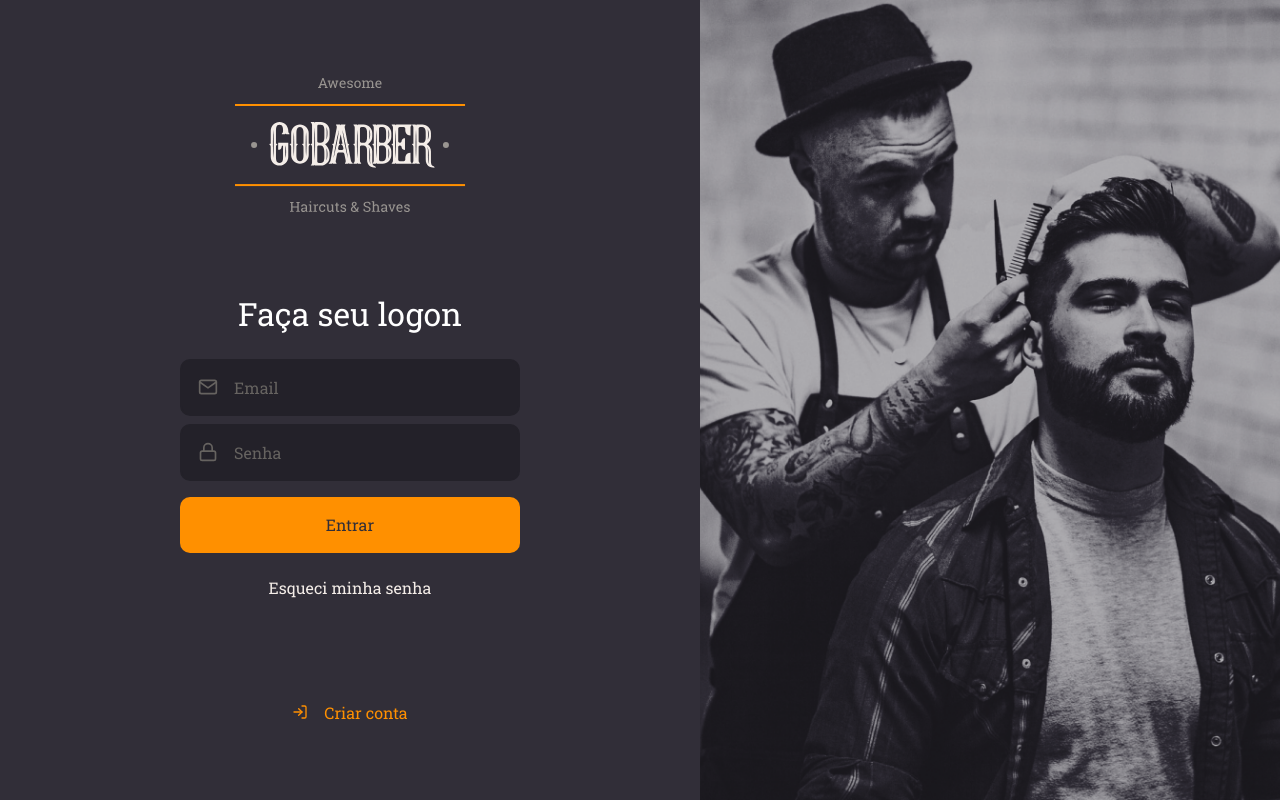
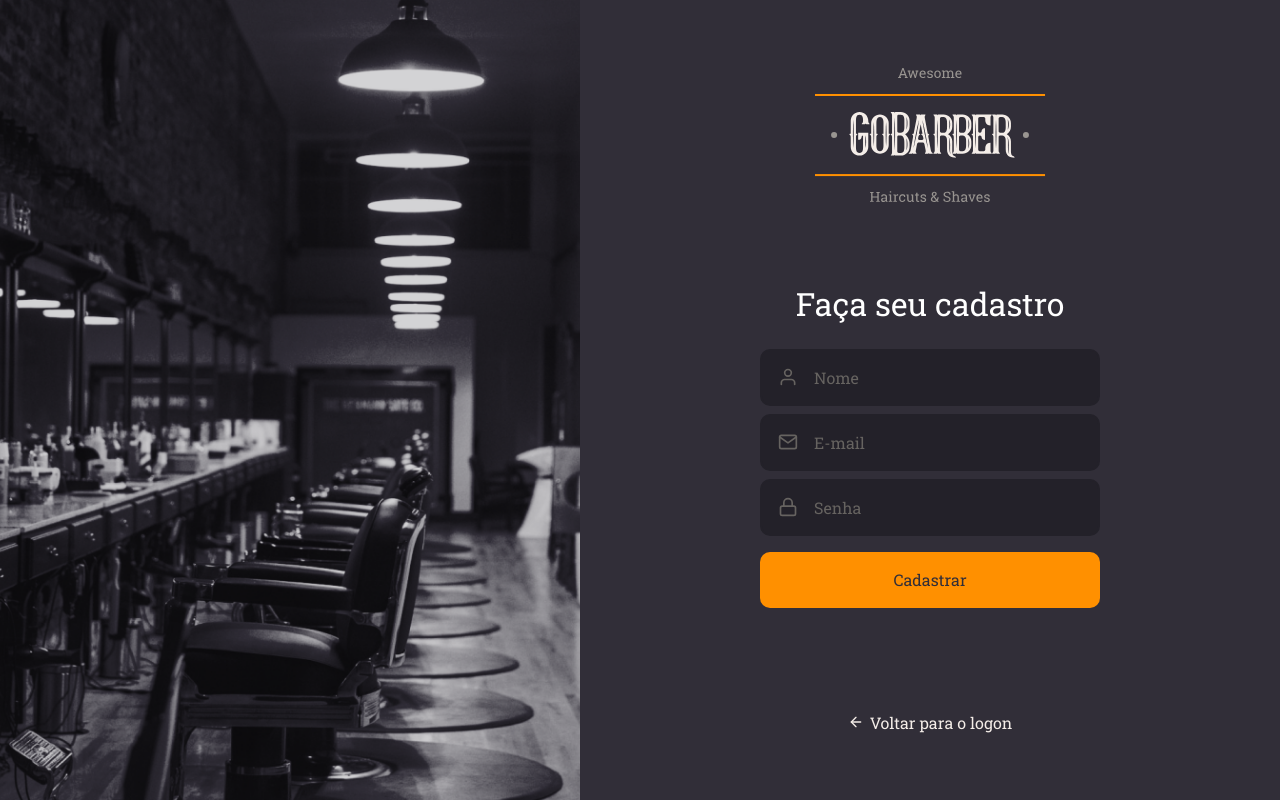
Before and after one commit to bruno8moura/gobarber-web, a React (Create React App) app: page /signup in a window 1280 px wide. Built offline with nearby package versions, Linux system fonts and the light colour scheme.

Commit message:
Signup page.

```diff
--- a/src/App.tsx
+++ b/src/App.tsx
@@ -1,10 +1,10 @@
 import React from 'react';
 import GlobalStyle from './styles/global';
-import SignIn from './pages/SignIn';
+import SignUp from './pages/SignUp';
 
 const App: React.FC = () => (
   <>
-    <SignIn />
+    <SignUp />
     <GlobalStyle />
   </>
 );
--- /dev/null
+++ b/src/pages/SignUp/index.tsx
@@ -0,0 +1,32 @@
+import React from 'react';
+import { FiMail, FiUser, FiArrowLeft, FiLock } from 'react-icons/fi';
+import logo from '../../assets/logo.svg';
+
+import { Container, Content, Background } from './styles';
+
+import Button from '../../components/Button';
+import Input from '../../components/Input';
+
+const SignIn: React.FC = () => (
+  <Container>
+    <Content>
+      <img src={logo} alt="GoBarber" />
+      <form>
+        <h1>Faça seu cadastro</h1>
+
+        <Input name="name" icon={FiUser} placeholder="Nome" type="text" />
+        <Input name="email" icon={FiMail} placeholder="E-mail" type="text" />
+        <Input name="senha" icon={FiLock} placeholder="Senha" type="password" />
+
+        <Button type="submit">Cadastrar</Button>
+      </form>
+      <a href="login">
+        <FiArrowLeft />
+        Voltar para o logon
+      </a>
+    </Content>
+    <Background />
+  </Container>
+);
+
+export default SignIn;
--- /dev/null
+++ b/src/pages/SignUp/styles.ts
@@ -0,0 +1,76 @@
+import styled from 'styled-components';
+
+import { shade } from 'polished';
+import signUpBackgroundImg from '../../assets/signup-background.png';
+
+export const Container = styled.div`
+  height: 100vh;
+
+  display: flex;
+  align-items: stretch;
+  flex-direction: row-reverse;
+`;
+
+export const Content = styled.div`
+  display: flex;
+  flex-direction: column;
+
+  align-items: center;
+
+  place-content: center;
+
+  width: 100%;
+  max-width: 700px;
+
+  form {
+    display: flex;
+    flex-direction: column;
+    width: 340px;
+    margin: 80px 0;
+    text-align: center;
+
+    h1 {
+      margin-bottom: 24px;
+    }
+
+    a {
+      color: #f4ede8;
+      text-decoration: none;
+      display: block;
+
+      margin-top: 24px;
+
+      transition: color 0.2s;
+
+      &:hover {
+        color: ${shade(0.2, '#f4ede8')};
+      }
+    }
+  }
+
+  /** Apenas elementos no primeiro nível do seu parent, no caso o div */
+  > a {
+    color: #f4ede8;
+    display: block;
+    margin-top: 24px;
+    text-decoration: none;
+    transition: color 0.2s;
+
+    display: flex;
+    align-items: center;
+
+    svg {
+      margin-right: 6px;
+    }
+
+    &:hover {
+      color: ${shade(0.2, '#f4ede8')};
+    }
+  }
+`;
+
+export const Background = styled.div`
+  flex: 1;
+  background: url(${signUpBackgroundImg}) no-repeat center;
+  background-size: cover;
+`;
```
Also changed, not shown: src/assets/signup-background.png (added).
